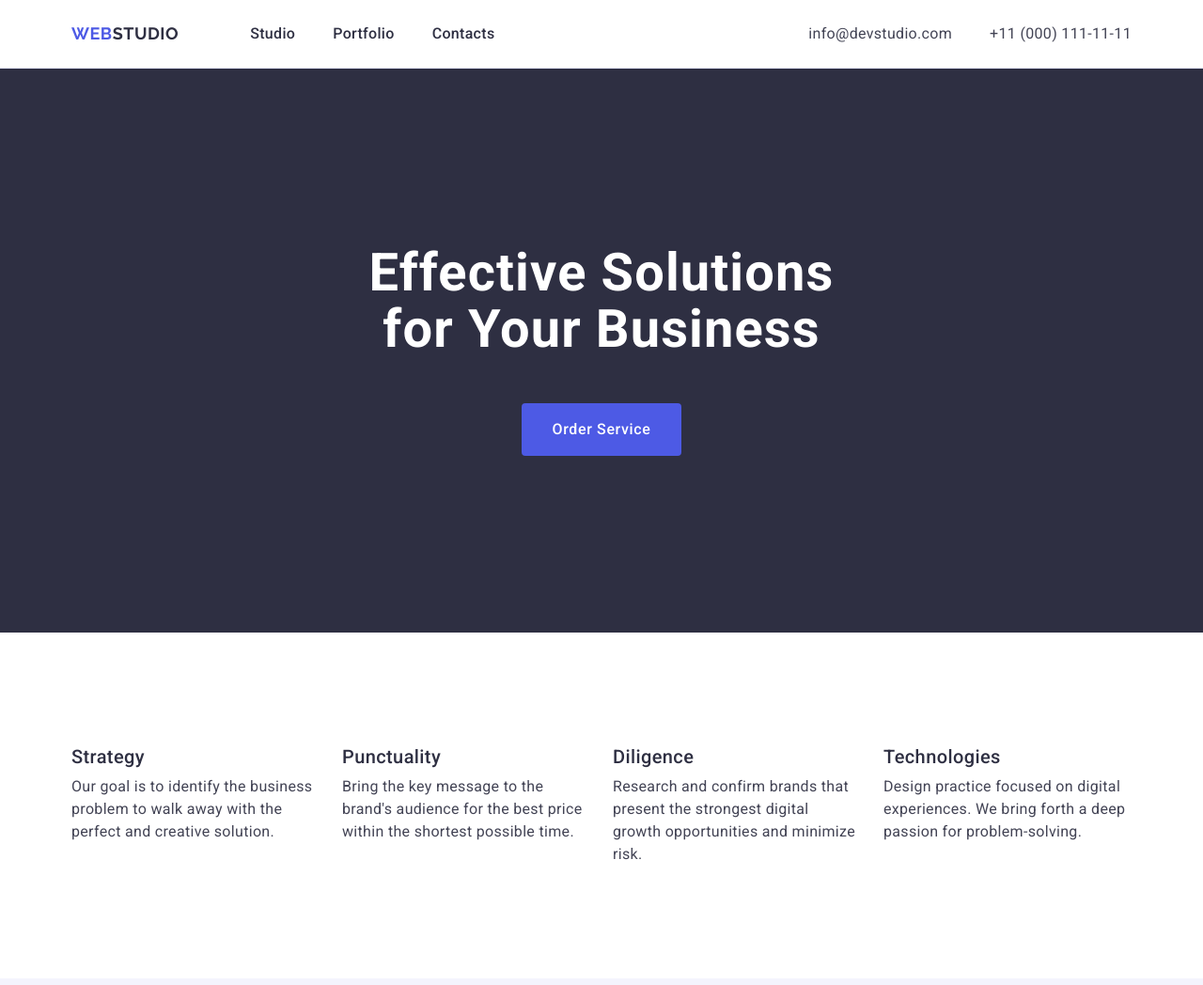
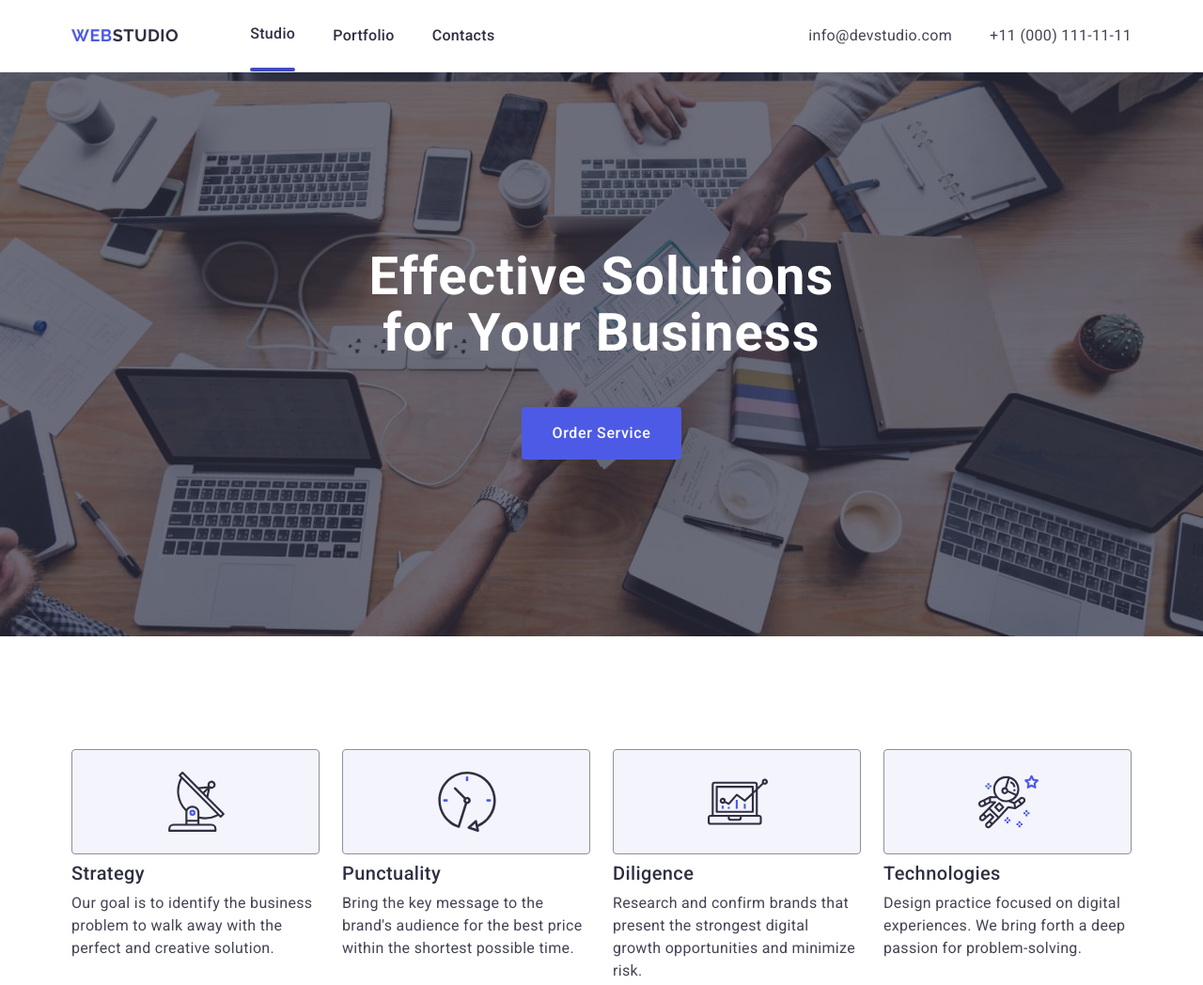
Before and after one commit to Dmytro15082014/goit-markup-hw-04, a plain HTML site: page index.html in a window 1280 px wide. Shown: the top 1048 px of the page at 94% size. Drawn offline with nearby package versions, Linux system fonts and the light colour scheme.

Commit message:
add effects top hero features

```diff
--- a/css/styles.css
+++ b/css/styles.css
@@ -76,6 +76,15 @@ img{
     align-items: center;
     gap: 40px;
 }
+.nav-hover::after{
+    content: "";
+    display: flex;
+    width: 48px;
+    height: 4px;
+    border-radius: 2px;
+    background-color:#404bbf ;
+
+}
 
 .nav-link {
     display: block;
@@ -107,6 +116,10 @@ img{
 .hero {
     background-color: #2e2f42;
     padding: 188px 0;
+    background-image: linear-gradient(rgba(46, 47, 66, 0.7), rgba(46, 47, 66, 0.7)), url(../images/bg/people-office.jpg);
+    background-repeat: no-repeat;
+    background-size: 1440px;
+    background-position: center;
 }
 
 .hero-title {
@@ -168,6 +181,19 @@ img{
 
 .features-item {
     width: calc((100% - 72px)/4);
+}
+.icon-cont {
+    border: 1px solid #8e8f99;
+    border-radius: 4px;
+    background-color: #f4f4fd;
+    padding: 23px 100px;
+    margin-bottom: 8px;
+}
+
+.features-icon {
+    display: block;
+    width: 64px;
+    height: 64px;
 }
 
 .features-item-title {
--- a/index.html
+++ b/index.html
@@ -4,7 +4,7 @@
     <meta charset="UTF-8" />
     <meta http-equiv="X-UA-Compatible" content="IE=edge" />
     <meta name="viewport" content="width=device-width, initial-scale=1.0" />
-    <title>The Third Home Work</title>
+    <title>The Four Home Work</title>
     <link
       rel="stylesheet"
       href="https://cdnjs.cloudflare.com/ajax/libs/modern-normalize/3.0.1/modern-normalize.min.css"
@@ -28,7 +28,7 @@
             >Web<span class="logo-accent">Studio</span></a
           >
           <ul class="line-nav-list">
-            <li class="line-nav-item">
+            <li class="line-nav-item nav-hover">
               <a
                 class="nav-link"
                 href="./index.html"
@@ -77,7 +77,7 @@
     <main>
       <!-- Hero -->
       <section class="hero">
-        <div class="container">
+        <div class="container hero-container">
           <h1 class="hero-title">Effective Solutions for Your Business</h1>
           <button type="button" class="hero-btn">Order Service</button>
         </div>
@@ -88,6 +88,11 @@
           <h2 class="features-title">Features</h2>
           <ul class="features-list">
             <li class="features-item">
+              <div class="icon-cont">
+                <svg class="features-icon">
+                  <use href="./images/icons/icons.svg#antenna"></use>
+                </svg>
+              </div>
               <h3 class="features-item-title">Strategy</h3>
               <p class="features-item-text">
                 Our goal is to identify the business problem to walk away with
@@ -95,6 +100,11 @@
               </p>
             </li>
             <li class="features-item">
+              <div class="icon-cont">
+                <svg class="features-icon">
+                  <use href="./images/icons/icons.svg#clock"></use>
+                </svg>
+              </div>
               <h3 class="features-item-title">Punctuality</h3>
               <p class="features-item-text">
                 Bring the key message to the brand's audience for the best price
@@ -102,6 +112,11 @@
               </p>
             </li>
             <li class="features-item">
+              <div class="icon-cont">
+                <svg class="features-icon">
+                  <use href="./images/icons/icons.svg#diagram"></use>
+                </svg>
+              </div>
               <h3 class="features-item-title">Diligence</h3>
               <p class="features-item-text">
                 Research and confirm brands that present the strongest digital
@@ -109,6 +124,11 @@
               </p>
             </li>
             <li class="features-item">
+              <div class="icon-cont">
+                <svg class="features-icon">
+                  <use href="./images/icons/icons.svg#astronaut"></use>
+                </svg>
+              </div>
               <h3 class="features-item-title">Technologies</h3>
               <p class="features-item-text">
                 Design practice focused on digital experiences. We bring forth a
```
Also changed, not shown: images/bg/people-office.jpg (added), images/icons/icons.svg (added).
